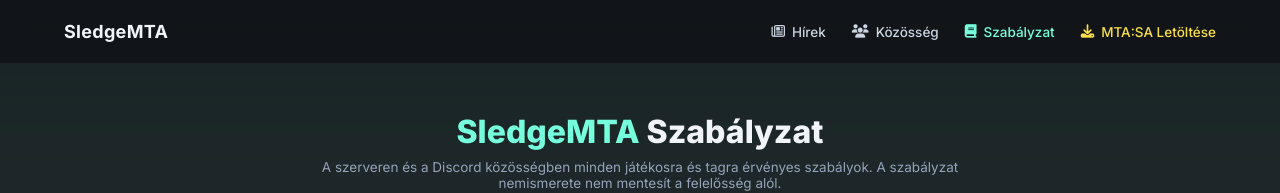
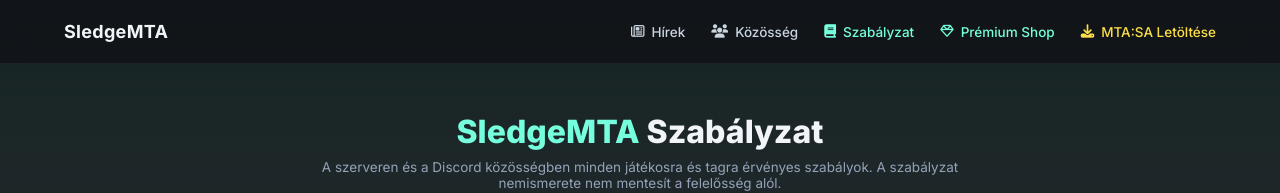
Before and after one commit to gresc150-ui/sledgemta, a website: page szabalyzat.html in a window 1280 px wide. Shown: the top 193 px of the page. Drawn offline with Linux system fonts and the light colour scheme.

Commit message:
Update szabalyzat.html

```diff
--- a/szabalyzat.html
+++ b/szabalyzat.html
@@ -207,6 +207,7 @@
                 <li><a href="hirek.html"><i class="fa-regular fa-newspaper"></i> Hírek</a></li>
                 <li><a href="index.html#kozosseg"><i class="fa-solid fa-users"></i> Közösség</a></li>
                 <li><a href="szabalyzat.html" class="nav-accent"><i class="fa-solid fa-book"></i> Szabályzat</a></li>
+                <li><a href="shop.html" class="nav-accent"><i class="fa-regular fa-gem"></i> Prémium Shop</a></li>
                 <li><a href="index.html#letoltes" class="nav-download"><i class="fa-solid fa-download"></i> MTA:SA Letöltése</a></li>
             </ul>
         </div>
```
